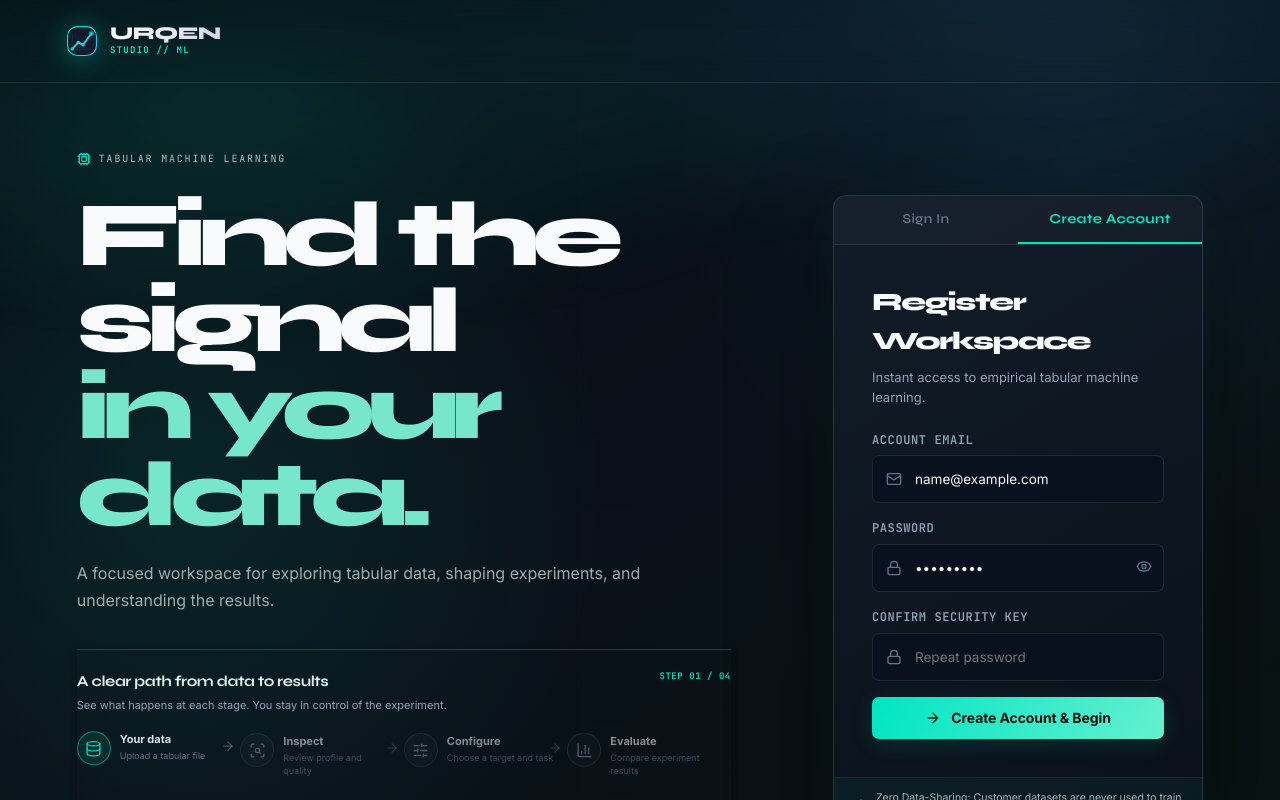
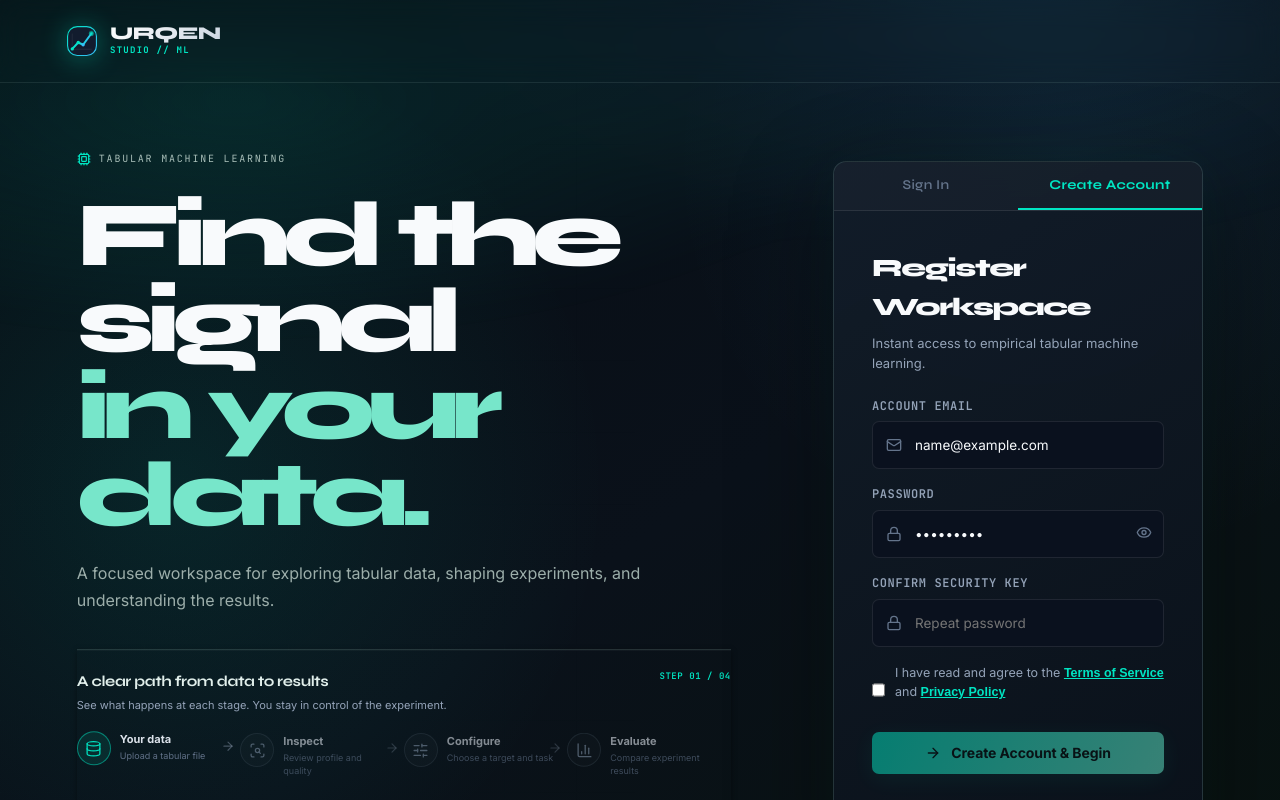
Before and after one commit to Rishi-11-26/urqen, a React (Vite) app in the folder frontend/: page / in a window 1280 px wide. Both pictures are taken after typing "name@example.com", "Sample123" into the empty fields and a click on the button "Create Account". Shown: the top 800 px of the page. Built offline with nearby package versions, Linux system fonts and the light colour scheme; no server answers.

Commit message:
feat(auth): add agree-to-terms checkbox on signup; update T&C and Privacy for production launch

```diff
--- a/frontend/src/components/LegalModal.jsx
+++ b/frontend/src/components/LegalModal.jsx
@@ -179,31 +179,52 @@ export default function LegalModal({ isOpen, onClose, initialTab = 'terms' }) {
               </p>
 
               <div style={{ display: 'flex', alignItems: 'center', gap: 6, marginBottom: 8, color: 'var(--primary)', fontWeight: 700 }}>
-                <AlertTriangle size={15} color="var(--warning)" /> 2. Statistical Outputs & Professional Validation
+                <CheckCircle size={15} /> 2. Eligibility & Age Requirement
               </div>
               <p style={{ color: 'var(--text-muted)', marginBottom: 16 }}>
-                All model benchmarks, evaluation metrics (e.g. Macro F1, $R^2$, ROC-AUC), cross-validation estimations, and feature importances are statistical outputs derived empirically from your supplied data sample. URQEN does not provide warranties that models are error-free or that historical cross-validation performance will replicate on out-of-distribution real-world data. Users are solely responsible for obtaining appropriate clinical, scientific, regulatory, or financial professional validation before deploying models for high-risk autonomous decision-making.
+                You must be at least <strong>13 years of age</strong> to use URQEN. If you are under 18, you must have the consent of a parent or legal guardian. By creating an account, you confirm that you meet these requirements and that all information you provide is accurate.
               </p>
 
               <div style={{ display: 'flex', alignItems: 'center', gap: 6, marginBottom: 8, color: 'var(--primary)', fontWeight: 700 }}>
-                <CheckCircle size={15} /> 3. Prohibited Uses & Security Safeguards
+                <AlertTriangle size={15} color="var(--warning)" /> 3. Statistical Outputs & Professional Validation
               </div>
               <p style={{ color: 'var(--text-muted)', marginBottom: 16 }}>
-                Users agree not to upload malicious scripts, corrupted executable payloads, unlawfully harvested personal identifiable information (PII), or confidential data in violation of third-party non-disclosure agreements. URQEN maintains rate limits and dataset size caps (up to 50 MB / 100,000 rows on standard tier) to protect system stability for all tenants.
+                All model benchmarks, evaluation metrics (e.g. Macro F1, R², ROC-AUC), cross-validation estimations, and feature importances are statistical outputs derived empirically from your supplied data sample. URQEN does not provide warranties that models are error-free or that historical cross-validation performance will replicate on out-of-distribution real-world data. Users are solely responsible for obtaining appropriate clinical, scientific, regulatory, or financial professional validation before deploying models for high-risk autonomous decision-making.
               </p>
 
               <div style={{ display: 'flex', alignItems: 'center', gap: 6, marginBottom: 8, color: 'var(--primary)', fontWeight: 700 }}>
-                <CheckCircle size={15} /> 4. Cascading Erasure & Right to Purge
+                <CheckCircle size={15} /> 4. Prohibited Uses & Account Termination
+              </div>
+              <p style={{ color: 'var(--text-muted)', marginBottom: 16 }}>
+                Users agree not to upload malicious scripts, corrupted executable payloads, unlawfully harvested personal identifiable information (PII), or confidential data in violation of third-party non-disclosure agreements. URQEN maintains rate limits and dataset size caps (up to 50 MB / 100,000 rows on standard tier) to protect system stability for all tenants. URQEN reserves the right to suspend or permanently terminate accounts that violate these terms, upload harmful content, or abuse platform resources without prior notice.
+              </p>
+
+              <div style={{ display: 'flex', alignItems: 'center', gap: 6, marginBottom: 8, color: 'var(--primary)', fontWeight: 700 }}>
+                <CheckCircle size={15} /> 5. Cascading Erasure & Right to Purge
               </div>
               <p style={{ color: 'var(--text-muted)', marginBottom: 16 }}>
                 Users may delete individual datasets, individual experiments, or all historical execution records at any time. When deletion is triggered, URQEN executes cascading cleanup removing physical files from disk partitions and database metadata records.
               </p>
 
               <div style={{ display: 'flex', alignItems: 'center', gap: 6, marginBottom: 8, color: 'var(--primary)', fontWeight: 700 }}>
-                <CheckCircle size={15} /> 5. Service Availability & Modifications
+                <CheckCircle size={15} /> 6. Limitation of Liability
+              </div>
+              <p style={{ color: 'var(--text-muted)', marginBottom: 16 }}>
+                URQEN is provided "as-is" without warranties of any kind. To the maximum extent permitted by applicable law, URQEN's total liability to any user shall not exceed the total amount paid by that user in the 12 months preceding the claim, or ₹1,000 (Indian Rupees), whichever is greater. URQEN shall not be liable for any indirect, incidental, consequential, or punitive damages.
+              </p>
+
+              <div style={{ display: 'flex', alignItems: 'center', gap: 6, marginBottom: 8, color: 'var(--primary)', fontWeight: 700 }}>
+                <CheckCircle size={15} /> 7. Service Availability & Modifications
+              </div>
+              <p style={{ color: 'var(--text-muted)', marginBottom: 16 }}>
+                URQEN operates under continuous refinement. Feature enhancements, additional algorithms, or maintenance updates may be deployed. Commercial subscriptions may introduce higher storage and compute allowances while preserving free tier functionality. We will endeavour to notify users of significant changes via the platform banner or registered email.
+              </p>
+
+              <div style={{ display: 'flex', alignItems: 'center', gap: 6, marginBottom: 8, color: 'var(--primary)', fontWeight: 700 }}>
+                <CheckCircle size={15} /> 8. Governing Law & Jurisdiction
               </div>
               <p style={{ color: 'var(--text-muted)', marginBottom: 0 }}>
-                URQEN operates under continuous refinement. Feature enhancements, additional algorithms, or maintenance updates may be deployed. Commercial subscriptions may introduce higher storage and compute allowances while preserving free tier functionality.
+                These Terms of Service are governed by and construed in accordance with the laws of India. Any disputes arising from or relating to these terms shall be subject to the exclusive jurisdiction of the courts of Hyderabad, Telangana, India.
               </p>
             </div>
           ) : (
@@ -238,7 +259,7 @@ export default function LegalModal({ isOpen, onClose, initialTab = 'terms' }) {
                 <Lock size={15} /> 2. Multi-Tenant Isolation & Storage Architecture
               </div>
               <p style={{ color: 'var(--text-muted)', marginBottom: 16 }}>
-                Customer records are associated with their account user identifiers. Database records may be protected by PostgreSQL Row Level Security (RLS) policies enforcing <code>auth.uid() = user_id</code>, depending on deployment configuration. Uploaded files and generated artifacts are stored by the configured backend.
+                All user data records are strictly isolated by your unique account identifier. Database records are protected by PostgreSQL Row Level Security (RLS) policies enforcing <code>auth.uid() = user_id</code> on every query — no user can access another user's data. Uploaded files and generated artifacts are stored in paths scoped to your account and are inaccessible to other users.
               </p>
 
               <div style={{ display: 'flex', alignItems: 'center', gap: 6, marginBottom: 8, color: 'var(--success)', fontWeight: 700 }}>
@@ -259,7 +280,7 @@ export default function LegalModal({ isOpen, onClose, initialTab = 'terms' }) {
                 <CheckCircle size={15} /> 5. Data Subject Rights (GDPR / CCPA / DPDP)
               </div>
               <p style={{ color: 'var(--text-muted)', marginBottom: 0 }}>
-                You have the full right to view, export, or permanently erase all stored records. Initiating dataset or experiment deletion removes files from server disks immediately. For complete account deletion or data subject inquiries, contact your service administrator.
+                You have the full right to view, export, or permanently erase all stored records. Initiating dataset or experiment deletion removes files from server disks immediately. For complete account deletion or data subject inquiries, contact the founder team at <code>previatechnologies0@gmail.com</code>.
               </p>
             </div>
           )}
@@ -277,7 +298,7 @@ export default function LegalModal({ isOpen, onClose, initialTab = 'terms' }) {
           }}
         >
           <span style={{ fontSize: 11.5, color: 'var(--text-subtle)' }}>
-            Effective: {new Date().getFullYear()} · URQEN
+            Effective: October 2026 · URQEN · Pravia Technologies
           </span>
           <button className="btn btn-primary btn-sm" onClick={onClose}>
             Acknowledge &amp; Close
--- a/frontend/src/views/AuthView.jsx
+++ b/frontend/src/views/AuthView.jsx
@@ -13,6 +13,7 @@ export default function AuthView({ onAuthSuccess, onOpenLegal }) {
   const [loading, setLoading] = useState(false);
   const [error, setError] = useState(null);
   const [success, setSuccess] = useState(null);
+  const [agreedToTerms, setAgreedToTerms] = useState(false);
 
   const handleLogin = async (e) => {
     e.preventDefault();
@@ -27,6 +28,7 @@ export default function AuthView({ onAuthSuccess, onOpenLegal }) {
   const handleSignup = async (e) => {
     e.preventDefault();
     setError(null);
+    if (!agreedToTerms) { setError('Please agree to the Terms of Service and Privacy Policy to create an account.'); return; }
     if (password !== confirmPassword) { setError('Passwords do not match.'); return; }
     if (password.length < 6) { setError('Password must be at least 6 characters.'); return; }
     setLoading(true);
@@ -234,7 +236,7 @@ export default function AuthView({ onAuthSuccess, onOpenLegal }) {
                   ].map((tab) => (
                     <button
                       key={tab.id}
-                      onClick={() => { setMode(tab.id); setError(null); setSuccess(null); }}
+                      onClick={() => { setMode(tab.id); setError(null); setSuccess(null); setAgreedToTerms(false); }}
                       style={{
                         flex: 1,
                         padding: '15px 0',
@@ -378,11 +380,30 @@ export default function AuthView({ onAuthSuccess, onOpenLegal }) {
                     </div>
                   )}
 
+                  {/* Agree to Terms (signup only) */}
+                  {mode === 'signup' && (
+                    <div style={{ display: 'flex', alignItems: 'flex-start', gap: 10, marginBottom: 18 }}>
+                      <input
+                        type="checkbox"
+                        id="agree-terms"
+                        checked={agreedToTerms}
+                        onChange={(e) => setAgreedToTerms(e.target.checked)}
+                        style={{ marginTop: 3, accentColor: 'var(--primary)', cursor: 'pointer', flexShrink: 0 }}
+                      />
+                      <label htmlFor="agree-terms" style={{ fontSize: 12.5, color: 'var(--text-muted)', lineHeight: 1.55, cursor: 'pointer' }}>
+                        I have read and agree to the{' '}
+                        <button type="button" onClick={() => onOpenLegal?.('terms')} style={{ background: 'none', border: 'none', color: 'var(--primary)', cursor: 'pointer', fontWeight: 600, padding: 0, fontSize: 12.5, textDecoration: 'underline' }}>Terms of Service</button>
+                        {' '}and{' '}
+                        <button type="button" onClick={() => onOpenLegal?.('privacy')} style={{ background: 'none', border: 'none', color: 'var(--primary)', cursor: 'pointer', fontWeight: 600, padding: 0, fontSize: 12.5, textDecoration: 'underline' }}>Privacy Policy</button>
+                      </label>
+                    </div>
+                  )}
+
                   {/* Submit Button */}
                   <button
                     type="submit"
                     className="btn btn-primary"
-                    disabled={loading}
+                    disabled={loading || (mode === 'signup' && !agreedToTerms)}
                     style={{ width: '100%', justifyContent: 'center', gap: 10, fontSize: 14, padding: '13px 0' }}
                   >
                     {loading ? (
```
